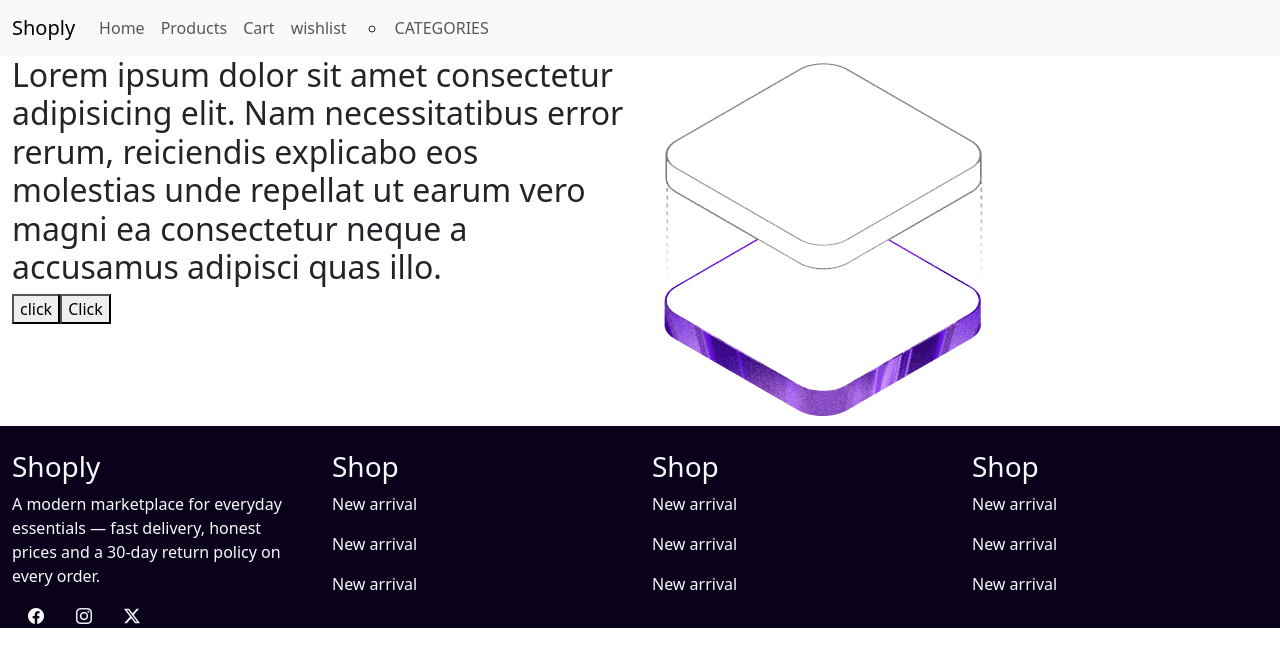
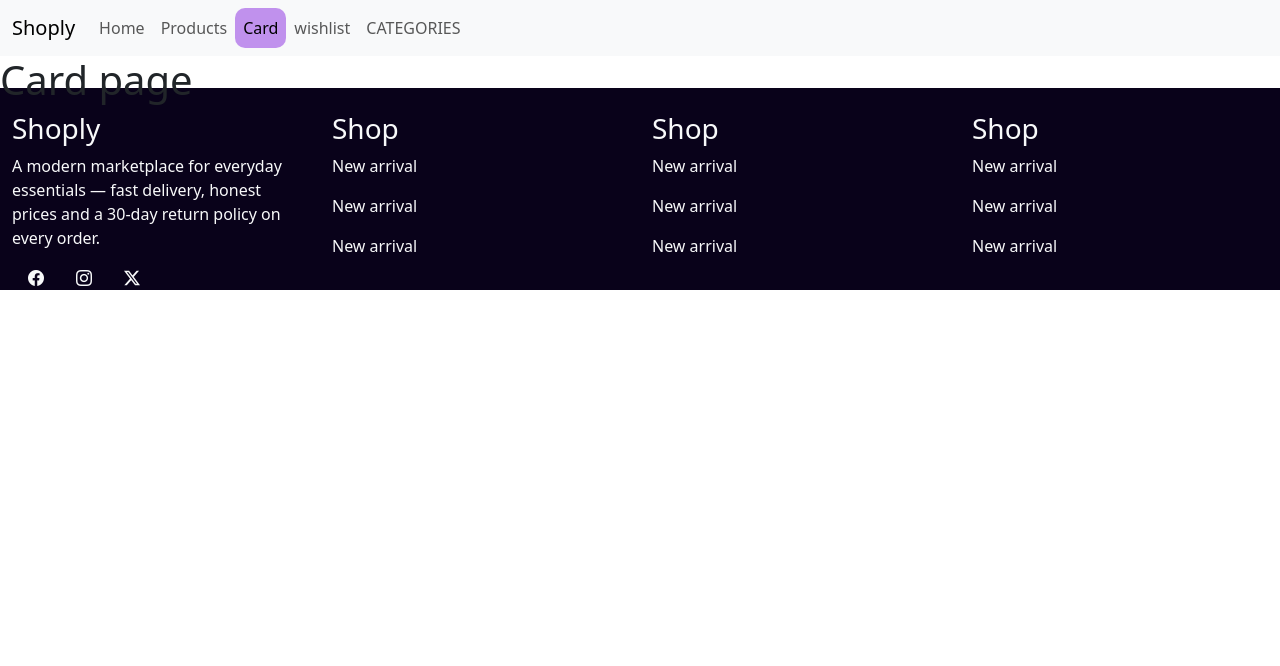
Before and after one commit to aboelenin-tech/shoply, a React (Vite) app: page /card in a window 1280 px wide. Shown: the top 666 px of the page. Built offline with nearby package versions, Linux system fonts and the light colour scheme.

Commit message:
configure react router

```diff
--- a/src/App.jsx
+++ b/src/App.jsx
@@ -1,14 +1,27 @@
-import React from 'react'
+// import React from 'react'
 import Navbar from './components/Navbar'
 import Footer from './components/Footer'
 import Home from './pages/Home'
-
+import Login from './pages/Login'
+import Register from './pages/Register'
+import Card from './pages/Card'
+import Wishlist from './pages/Wishlist'
+import Products from './pages/Products'
+import { Route, Routes } from 'react-router-dom'
 function App() {
 
   return (
     <>
   <Navbar/>
-    <Home/>
+    <Routes>
+      <Route path='/' element={<Home/>}/>
+    <Route path='/login' element={<Login/>}/>
+    <Route path='/register' element={<Register/>}/>
+    <Route path='/card' element={<Card/>}/>
+    <Route path='/wishlist' element={<Wishlist/>}/>
+    <Route path='/products' element={<Products/>}/>
+    <Route path='/products' element={<Products/>}/>
+    </Routes>
     <Footer/>
 
     </>
--- a/src/components/Navbar.jsx
+++ b/src/components/Navbar.jsx
@@ -1,4 +1,4 @@
-import React from "react";
+// import React from "react";
 import { NavLink } from "react-router-dom";
 
 function Navbar() {
@@ -70,12 +70,12 @@ function Navbar() {
 
               <li className="nav-item">
                 <NavLink
-                  to="/cart"
+                  to="/card"
                   className={({ isActive }) =>
                     isActive ? "nav-link active" : "nav-link"
                   }
                 >
-                  Cart
+                  Card
                 </NavLink>
               </li>
               <li className="nav-item">
@@ -88,7 +88,7 @@ function Navbar() {
                   wishlist
                 </NavLink>
               </li>
-              <ul>
+
                 <li className="nav-item disabled">
                   <NavLink
                     to="/Catigories"
@@ -99,7 +99,7 @@ function Navbar() {
                     CATEGORIES
                   </NavLink>
                 </li>
-              </ul>
+
 
 
             </ul>
--- /dev/null
+++ b/src/pages/Card.jsx
@@ -0,0 +1,8 @@
+function Card(){
+return (
+    <>
+    <h1>Card page</h1>
+    </>
+)
+}
+export default Card
--- a/src/pages/Home.jsx
+++ b/src/pages/Home.jsx
@@ -1,4 +1,4 @@
-import React from 'react'
+// import React from 'react'
 import hero from '../assets/hero.png'
 
 
--- a/src/pages/Login.jsx
+++ b/src/pages/Login.jsx
@@ -0,0 +1,8 @@
+function Login(){
+return (
+    <>
+    <h1>login page</h1>
+    </>
+)
+}
+export default Login
--- /dev/null
+++ b/src/pages/Products.jsx
@@ -0,0 +1,8 @@
+function Products(){
+return (
+    <>
+    <h1>Products page</h1>
+    </>
+)
+}
+export default Products
--- a/src/pages/Register.jsx
+++ b/src/pages/Register.jsx
@@ -0,0 +1,8 @@
+function Register(){
+return (
+    <>
+    <h1>Register page</h1>
+    </>
+)
+}
+export default Register
--- a/src/pages/Wishlist.jsx
+++ b/src/pages/Wishlist.jsx
@@ -1,4 +1,4 @@
-import React from 'react'
+// import React from 'react'
 
 function Wishlist() {
   return (
```
Also changed, not shown: src/pages/Cart.jsx (deleted), 1 other file (tests, documents, lock files or other folders). Lines whose indentation alone changed are shown as unchanged.
